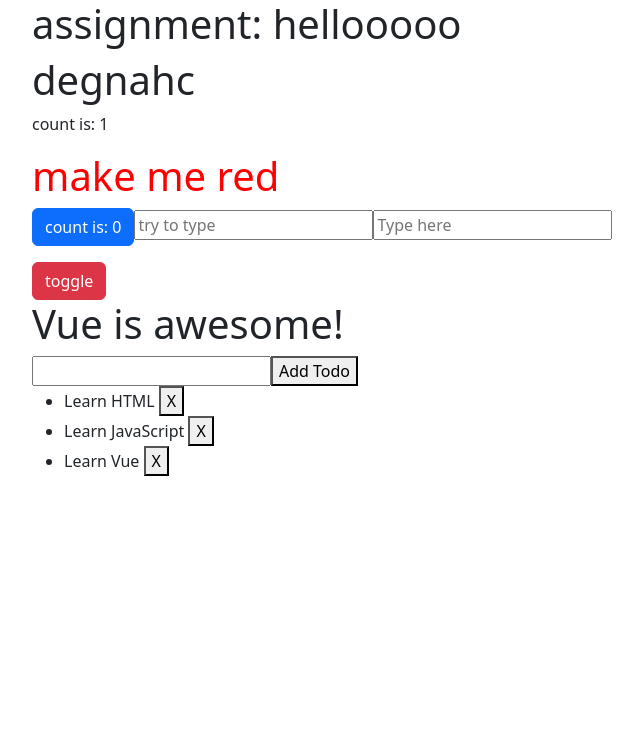
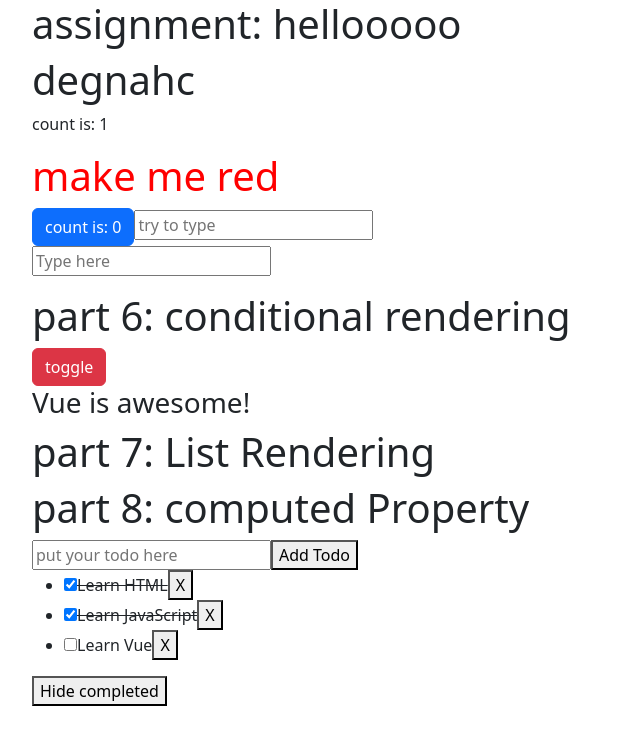
Before and after one commit to ahbali/vue3-tutorial, a Vue app: page / in a window 1280 px wide. Shown: the top 744 px of the page, without its empty margins (50-693 px from the left). Built offline with nearby package versions, Linux system fonts and the light colour scheme.

Commit message:
part 8: computed Property

```diff
--- a/src/App.vue
+++ b/src/App.vue
@@ -2,7 +2,7 @@
 // This starter template is using Vue 3 <script setup> SFCs
 // Check out https://vuejs.org/api/sfc-script-setup.html#script-setup
 // import HelloWorld from './components/HelloWorld.vue'
-import { reactive, ref } from 'vue';
+import { computed, reactive, Ref, ref } from 'vue';
 const counter = reactive({
     count: 0
 })
@@ -35,29 +35,37 @@ function toggle() {
     awesome.value = !awesome.value
 }
 // part 7: List Rendering
+// part 8: computed Property
 type Todo = {
     id: number;
     text: string;
+    done: boolean
 }
 let id = 0
 const newTodo = ref('')
-const todos = ref([
-    { id: id++, text: 'Learn HTML' },
-    { id: id++, text: 'Learn JavaScript' },
-    { id: id++, text: 'Learn Vue' }
+const hideCompleted = ref(false)
+const todos: Ref<Array<Todo>> = ref([
+    { id: id++, text: 'Learn HTML', done: true },
+    { id: id++, text: 'Learn JavaScript', done: true },
+    { id: id++, text: 'Learn Vue', done: false }
 ])
 
 function addTodo(e: Event) {
-    todos.value = [{ id: id++, text: newTodo.value }, ...todos.value]
+    todos.value = [...todos.value, { id: id++, text: newTodo.value, done: false }]
     newTodo.value = ''
 }
 function removeTodo(todo: Todo) {
     todos.value = todos.value.filter(old => old.id !== todo.id)
 }
+const filteredTodos = computed(() => {
+    return hideCompleted.value ? todos.value.filter(todo => todo.done === false) : todos.value
+})
 </script>
 
 <template>
     <div class="col">
+        <div class="row">
+            <div class="col-6">
                 <h1>assignment: {{ text.message }}</h1>
                 <h1>{{ message.split('').reverse().join('') }}</h1>
                 <p>count is: {{ counter.count }}</p>
@@ -66,22 +74,42 @@ function removeTodo(todo: Todo) {
                 <input :value="newText" @input="onInput" placeholder="try to type">
                 <input v-model="newText" placeholder="Type here">
                 <p>{{ newText }}</p>
+            </div>
+        </div>
         <!-- part 6: conditional rendering -->
+        <div class="row">
+            <div class="col-6">
+                <h1>part 6: conditional rendering</h1>
                 <button class="btn btn-danger" @click="toggle">toggle</button>
-        <h1 v-if="awesome">Vue is awesome!</h1>
-        <h1 v-else>Oh no :`(</h1>
+                <h3 v-if="awesome">Vue is awesome!</h3>
+                <h3 v-else>Oh no :`(</h3>
+            </div>
+        </div>
 
         <!-- part 7: List Rendering -->
+        <!-- part 8: computed Property -->
+        <div class="row">
+            <div class="col-6">
+                <h1>part 7: List Rendering</h1>
+                <h1>part 8: computed Property</h1>
                 <form @submit.prevent="addTodo">
-            <input v-model="newTodo">
+                    <input v-model="newTodo" placeholder="put your todo here">
                     <button>Add Todo</button>
                 </form>
                 <ul>
-            <li v-for="todo in todos" :key="todo.id">
+                    <li v-for="todo in filteredTodos" :key="todo.id">
+                        <input type="checkbox" v-model="todo.done">
+                        <span :class="{ done: todo.done }">
                             {{ todo.text }}
+                        </span>
                         <button @click="removeTodo(todo)">X</button>
                     </li>
                 </ul>
+                <button @click="hideCompleted = !hideCompleted">
+                    {{ hideCompleted ? 'Show all' : 'Hide completed' }}
+                </button>
+            </div>
+        </div>
     </div>
 </template>
 
@@ -89,4 +117,8 @@ function removeTodo(todo: Todo) {
 .title {
     color: red;
 }
+
+.done {
+    text-decoration: line-through;
+}
 </style>
```
Lines whose indentation alone changed are shown as unchanged.
